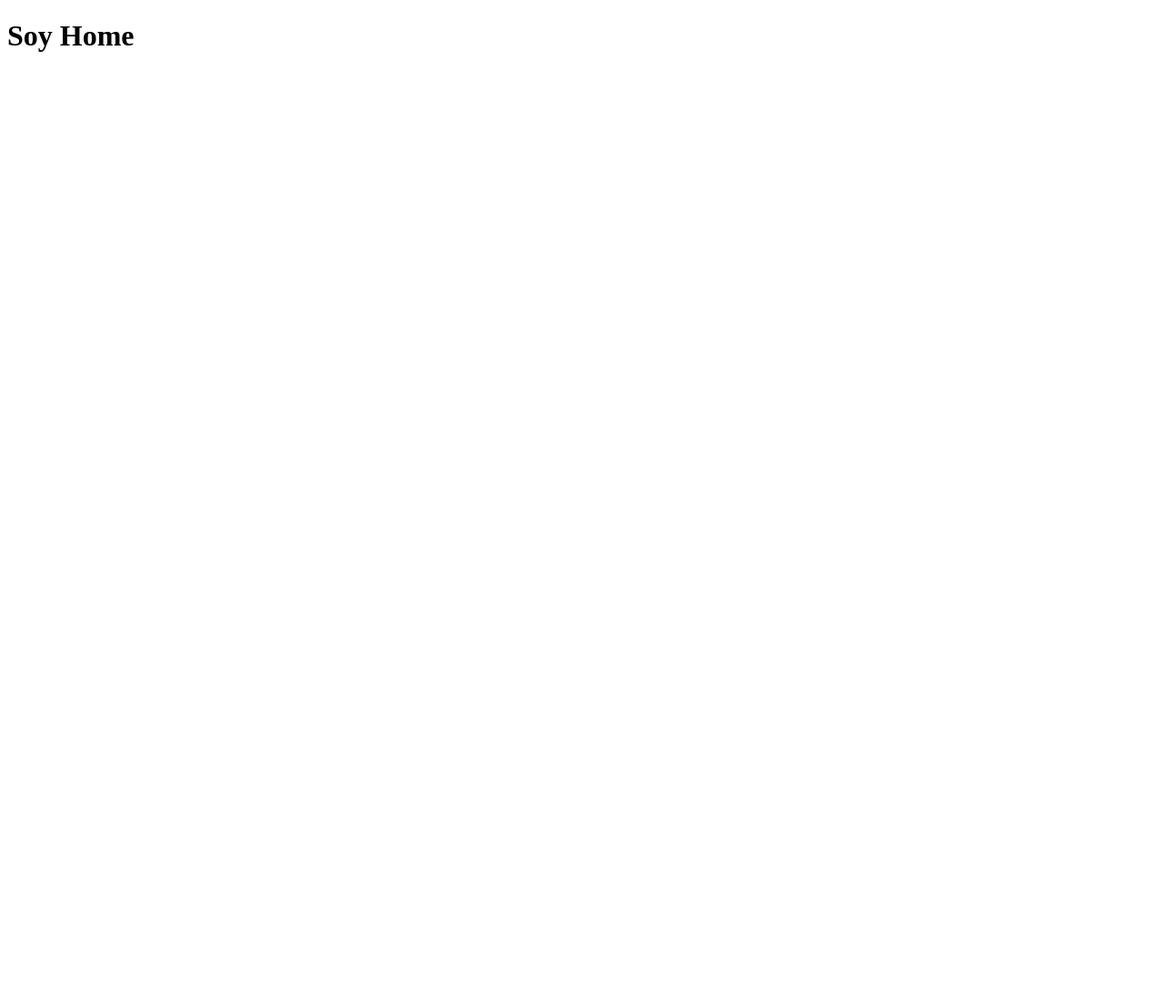
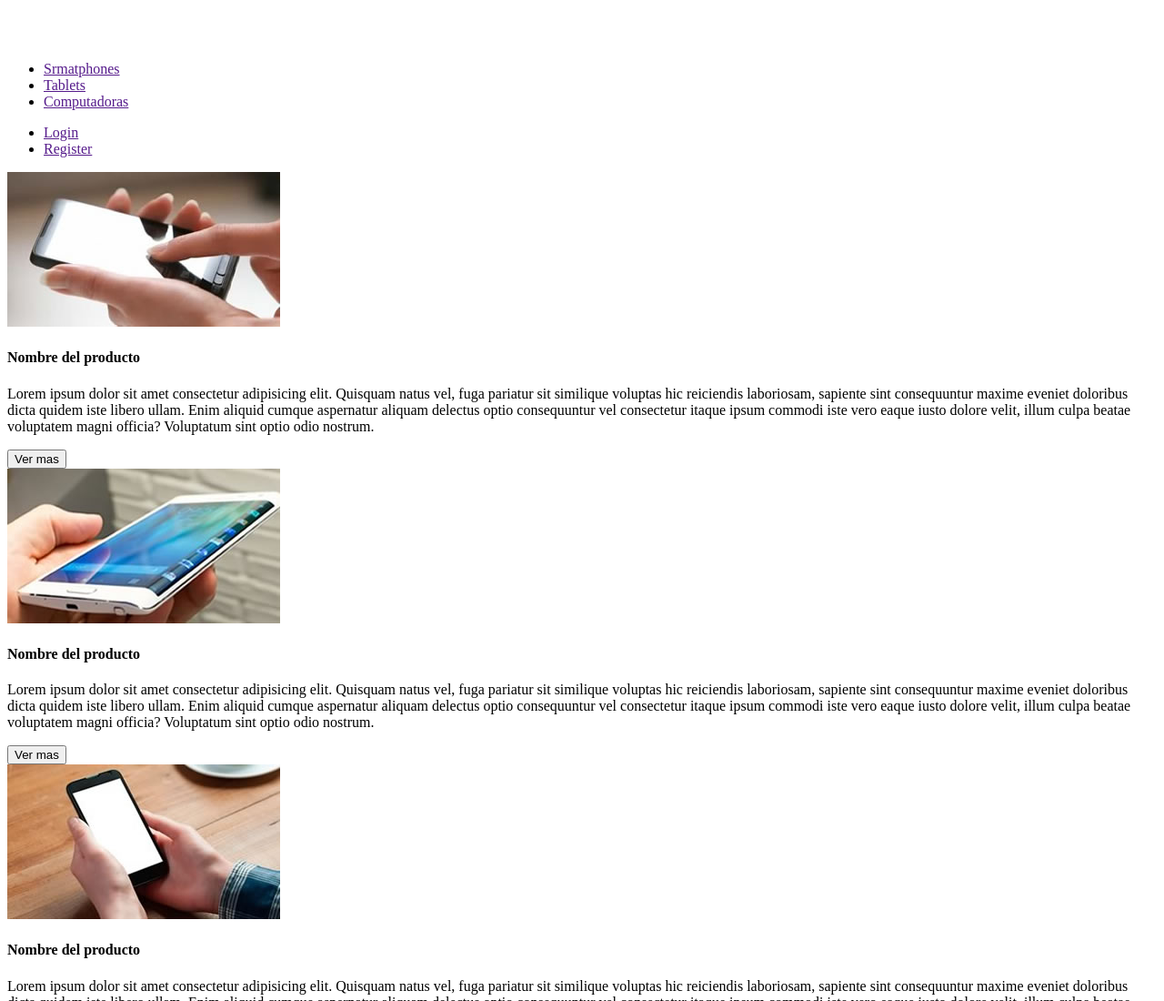
Before and after one commit to SolBena/craftsy, a website: page views/home.html in a window 1280 px wide. Shown: the top 1100 px of the page at 91% size. Before the commit the page ends 800 px from the top, so only its background shows below. Drawn offline with Linux system fonts and the light colour scheme.

Commit message:
Maquetado home

```diff
--- a/views/home.html
+++ b/views/home.html
@@ -1,12 +1,102 @@
 <!DOCTYPE html>
 <html lang="en">
+
 <head>
     <meta charset="UTF-8">
     <meta http-equiv="X-UA-Compatible" content="IE=edge">
     <meta name="viewport" content="width=device-width, initial-scale=1.0">
     <title>Document</title>
 </head>
+
 <body>
-    <h1>Soy Home</h1>
+    <header>
+        <div>
+            <a href="/">
+                <img src="/img/logo.png" alt="Logo">
+            </a>
+            <nav>
+                <ul>
+                    <li><a href="">Srmatphones</a></li>
+                    <li><a href=""> Tablets</a></li>
+                    <li><a href="">Computadoras</a></li>
+                </ul>
+                <ul>
+                    <li><a href="">Login</a></li>
+                    <li><a href="">Register</a></li>
+                </ul>
+            </nav>
+
+        </div>
+    </header>
+    <main>
+
+        <section>
+
+            <article>
+                <img src="/public/img/img-phone-01.jpg" alt="">
+                <h4>Nombre del producto</h4>
+                <p>Lorem ipsum dolor sit amet consectetur adipisicing elit. Quisquam natus vel, fuga pariatur sit similique voluptas hic reiciendis laboriosam, sapiente sint consequuntur maxime eveniet doloribus dicta quidem iste libero ullam.
+                Enim aliquid cumque aspernatur aliquam delectus optio consequuntur vel consectetur itaque ipsum commodi iste vero eaque iusto dolore velit, illum culpa beatae voluptatem magni officia? Voluptatum sint optio odio nostrum.
+                </p>
+                <button>Ver mas</button>
+            </article>
+            <article>
+                <img src="/public/img/img-phone-02.jpg" alt="">
+                <h4>Nombre del producto</h4>
+                <p>Lorem ipsum dolor sit amet consectetur adipisicing elit. Quisquam natus vel, fuga pariatur sit similique voluptas hic reiciendis laboriosam, sapiente sint consequuntur maxime eveniet doloribus dicta quidem iste libero ullam.
+                Enim aliquid cumque aspernatur aliquam delectus optio consequuntur vel consectetur itaque ipsum commodi iste vero eaque iusto dolore velit, illum culpa beatae voluptatem magni officia? Voluptatum sint optio odio nostrum.
+                </p>
+                <button>Ver mas</button>
+            </article>
+            <article>
+                <img src="/public/img/img-phone-03.jpg" alt="">
+                <h4>Nombre del producto</h4>
+                <p>Lorem ipsum dolor sit amet consectetur adipisicing elit. Quisquam natus vel, fuga pariatur sit similique voluptas hic reiciendis laboriosam, sapiente sint consequuntur maxime eveniet doloribus dicta quidem iste libero ullam.
+                Enim aliquid cumque aspernatur aliquam delectus optio consequuntur vel consectetur itaque ipsum commodi iste vero eaque iusto dolore velit, illum culpa beatae voluptatem magni officia? Voluptatum sint optio odio nostrum.
+                </p>
+                <button>Ver mas</button>
+            </article>
+            <article>
+                <img src="/public/img/img-phone-01.jpg" alt="">
+                <h4>Nombre del producto</h4>
+                <p>Lorem ipsum dolor sit amet consectetur adipisicing elit. Quisquam natus vel, fuga pariatur sit similique voluptas hic reiciendis laboriosam, sapiente sint consequuntur maxime eveniet doloribus dicta quidem iste libero ullam.
+                Enim aliquid cumque aspernatur aliquam delectus optio consequuntur vel consectetur itaque ipsum commodi iste vero eaque iusto dolore velit, illum culpa beatae voluptatem magni officia? Voluptatum sint optio odio nostrum.
+                </p>
+                <button>Ver mas</button>
+            </article>
+
+            <aside>
+
+                <section>
+                    <h3>Tutoriales</h3>
+                    <article>
+                        <img src="/img/aside-01.jpg" alt="">
+                        <p>Titulo tutorial de reparacion</p>
+                    </article>
+                    <article>
+                        <img src="/img/aside-02.jpg" alt="">
+                        <p>Titulo tutorial de reparacion</p>
+                    </article>
+                    <article>
+                        <img src="/img/aside-03.jpg" alt="">
+                        <p>Titulo tutorial de reparacion</p>
+                    </article>
+                    <article>
+                        <img src="/img/aside-04.jpg" alt="">
+                        <p>Titulo tutorial de reparacion</p>
+                    </article>
+
+                </section>
+
+                <section>
+                    <h3>Publicidad</h3>
+                    <img src="/img/ad-01.jpg" alt="">
+                    <img src="/img/ad-02.jpg" alt="">
+                </section>
+            </aside>
+
+        </section>
+    </main>
 </body>
+
 </html>
```
Also changed, not shown: mocks/login-craftsy.png (renamed from wireframe/login-craftsy.png), mocks/registro-craftsy.png (renamed from wireframe/registro-craftsy.png), 4 other files.
